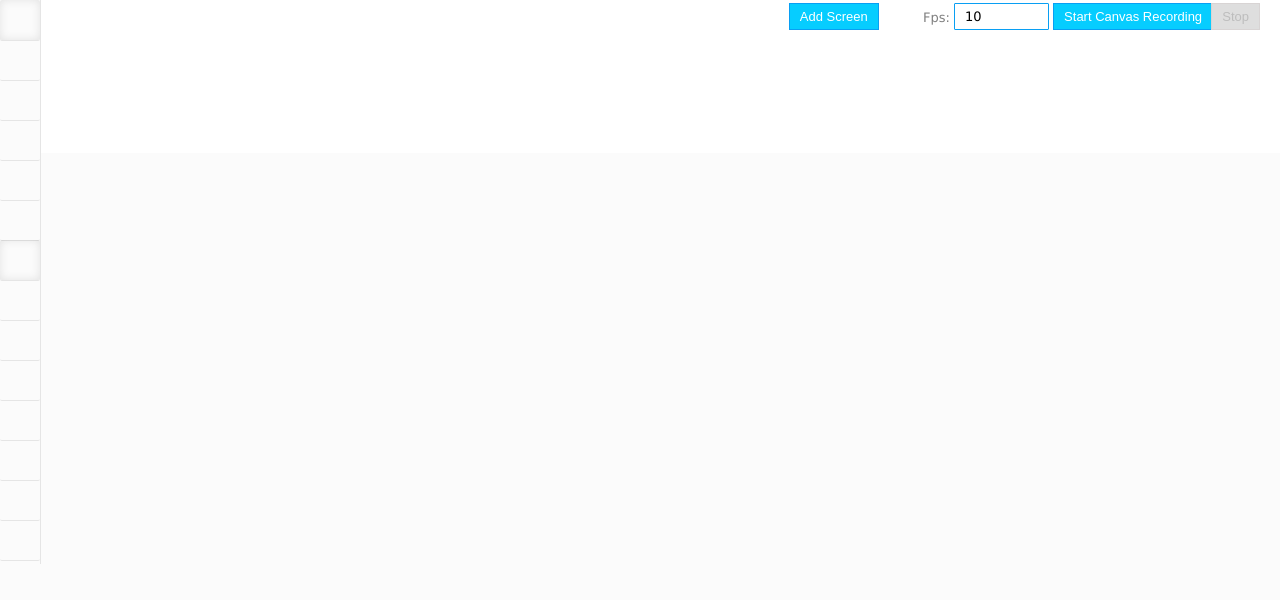
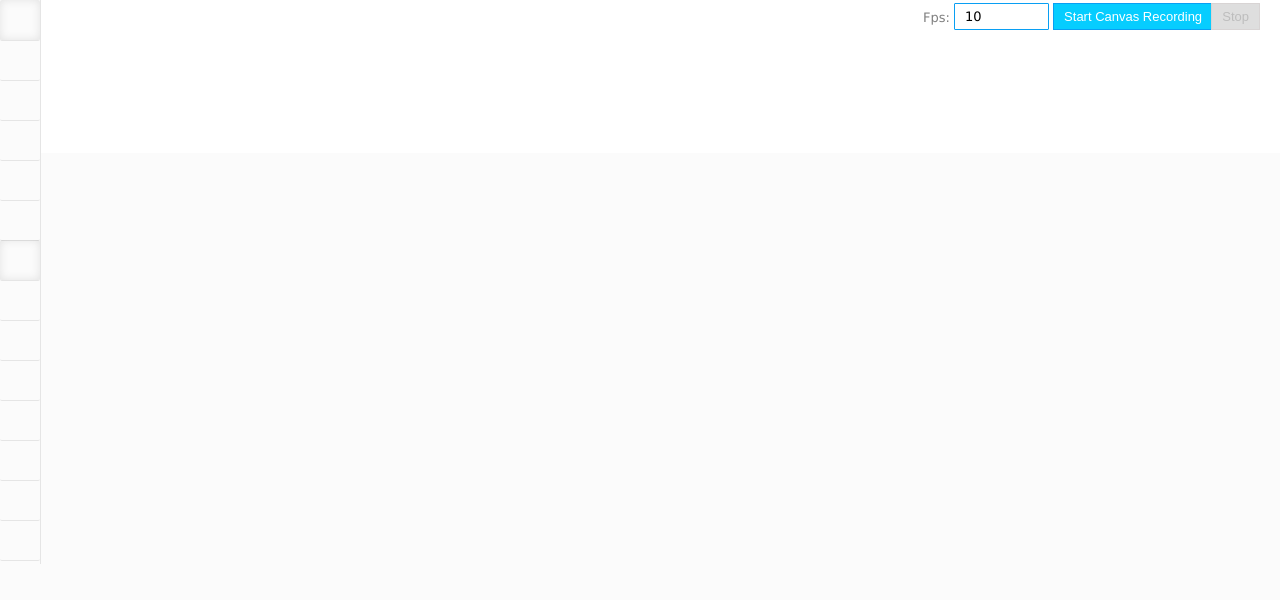
Before and after one commit to recordCanvasAudio/recordCanvasAudio.github.io, a plain HTML site: page index.html in a window 1280 px wide. Drawn offline with Linux system fonts and the light colour scheme.

Commit message:
Update index.html

```diff
--- a/index.html
+++ b/index.html
@@ -528,7 +528,7 @@
 	<script src="https://cdn.webrtc-experiment.com/getScreenId.js"></script>
 
 	<div class="start-top-recording" style="position: absolute;top: 3px;right: 20px;z-index: 9;">
-		<button id="capture-screen" style="margin-right:40px;">Add Screen</button>
+		<button id="capture-screen" style="margin-right:40px;display:none">Add Screen</button>
 		<span style="vertical-align:middle;">Fps: </span><input type="number" id="fps" value="10" min="0" max="1000">
 	    <button id="start">Start Canvas Recording</button>
 	    <button id="stop" disabled>Stop</button>
```
